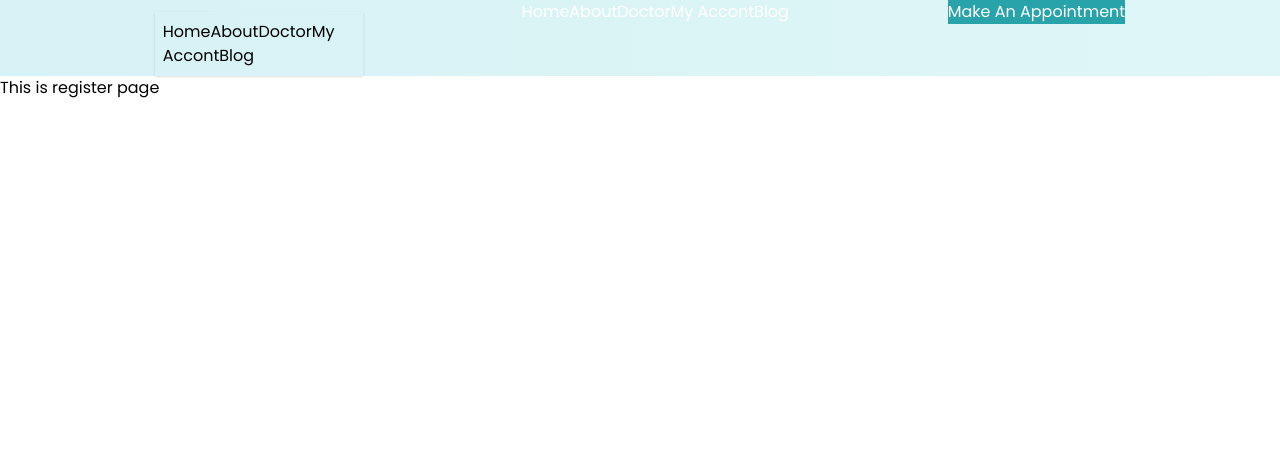
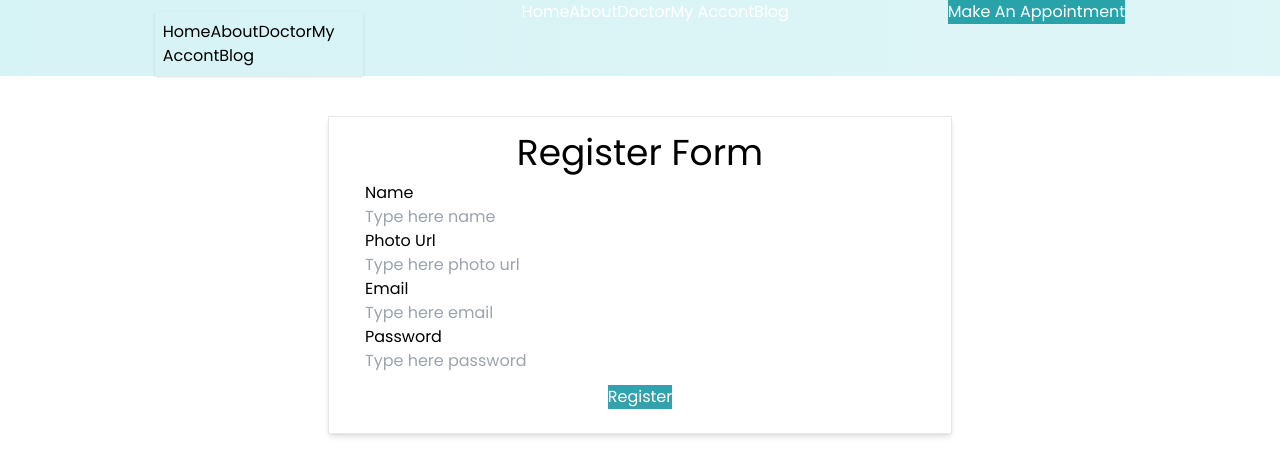
Before and after one commit to tajmirahman/clinikal-appointment-patient-Authentication, a React (Vite) app in the folder my-project/: page /auth/register in a window 1280 px wide. Shown: the top 476 px of the page. Built offline with nearby package versions, Linux system fonts and the light colour scheme.

Commit message:
login and register form design done

```diff
--- a/my-project/src/Auth/Login.jsx
+++ b/my-project/src/Auth/Login.jsx
@@ -1,11 +1,11 @@
-import React from 'react';
+
 
 const Login = () => {
     return (
-        <div className='w-9/12 mx-auto mt-10'>
-            <div className="card my-10 */:border w-[65%] mx-auto p-2">
-            <h2 className='text-4xl text-center'>Login Form</h2>
-                <div className="body ">
+        <div className='w-9/12 mx-auto mt-10 */:border'>
+            <div className="card my-10  w-[65%] mx-auto p-4 shadow-md">
+                <h2 className='text-4xl text-center'>Login Form</h2>
+                <div className="body p-2">
                     <fieldset className="fieldset ml-3">
                         <legend className="fieldset-legend">Email</legend>
                         <input type="email" className="input w-[70%]" placeholder="Type here email" />
@@ -13,9 +13,12 @@ const Login = () => {
                     <fieldset className="fieldset ml-3">
                         <legend className="fieldset-legend">Password</legend>
                         <input type="password" className="input w-[70%]" placeholder="Type here password" />
-                        <p className="label">Forget your password</p>
+                        <p className="label text-red-400 underline">Forget your password?</p>
                     </fieldset>
-                    <button  className='btn text-center'>Login</button>
+
+                    <div className='flex justify-center mt-3'>
+                        <button className='btn bg-[#32a3ac] text-white'>Login</button>
+                    </div>
                 </div>
             </div>
         </div>
--- a/my-project/src/Auth/Register.jsx
+++ b/my-project/src/Auth/Register.jsx
@@ -2,8 +2,32 @@ import React from 'react';
 
 const Register = () => {
     return (
-        <div>
-            This is register page
+        <div className='w-9/12 mx-auto mt-10 */:border'>
+            <div className="card my-10  w-[65%] mx-auto p-4 shadow-md">
+                <h2 className='text-4xl text-center'>Register Form</h2>
+                <div className="body p-2">
+                    <fieldset className="fieldset ml-3">
+                        <legend className="fieldset-legend">Name</legend>
+                        <input type="text" className="input w-[70%]" placeholder="Type here name" />
+                    </fieldset>
+                    <fieldset className="fieldset ml-3">
+                        <legend className="fieldset-legend">Photo Url</legend>
+                        <input type="text" className="input w-[70%]" placeholder="Type here photo url" />
+                    </fieldset>
+                    <fieldset className="fieldset ml-3">
+                        <legend className="fieldset-legend">Email</legend>
+                        <input type="email" className="input w-[70%]" placeholder="Type here email" />
+                    </fieldset>
+                    <fieldset className="fieldset ml-3">
+                        <legend className="fieldset-legend">Password</legend>
+                        <input type="password" className="input w-[70%]" placeholder="Type here password" />
+                    </fieldset>
+
+                    <div className='flex justify-center mt-3'>
+                        <button className='btn bg-[#32a3ac] text-white'>Register</button>
+                    </div>
+                </div>
+            </div>
         </div>
     );
 };
```
